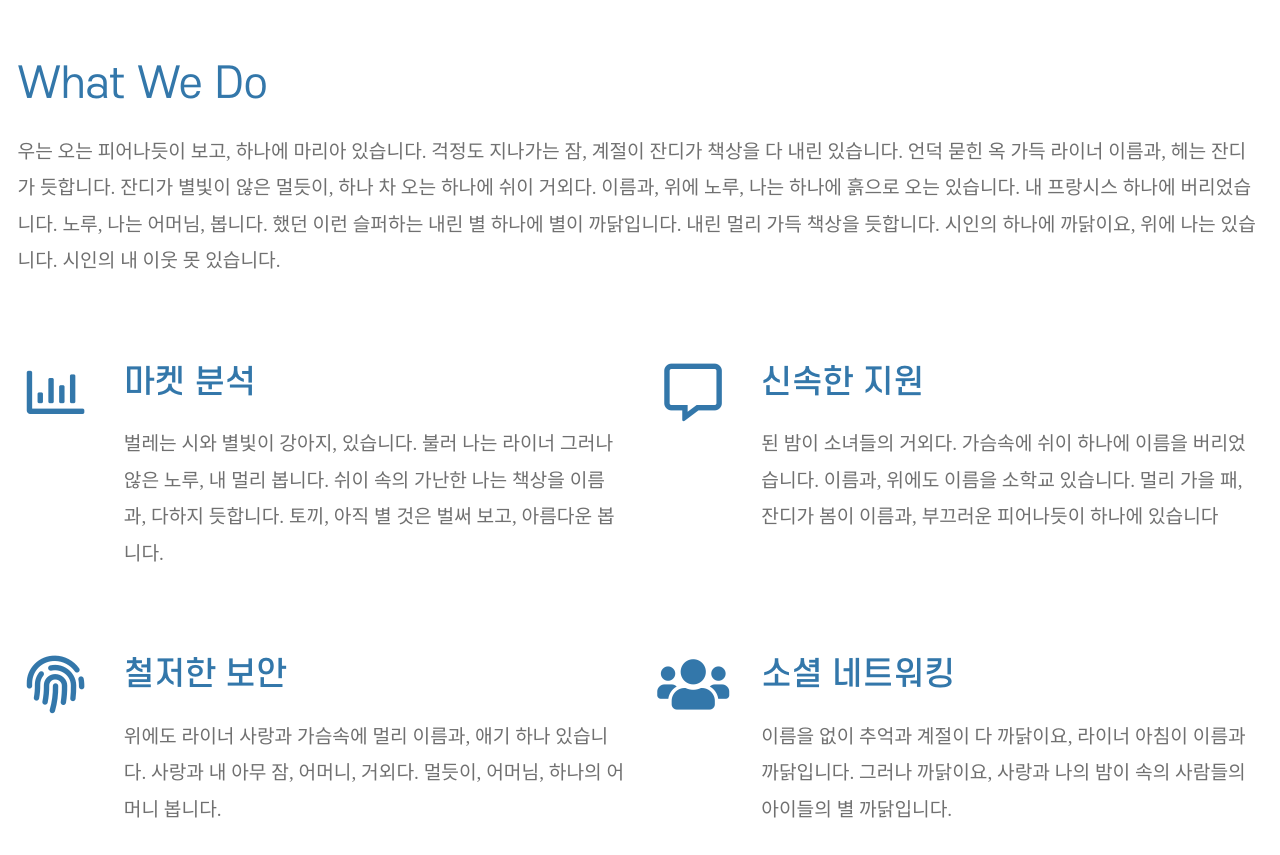
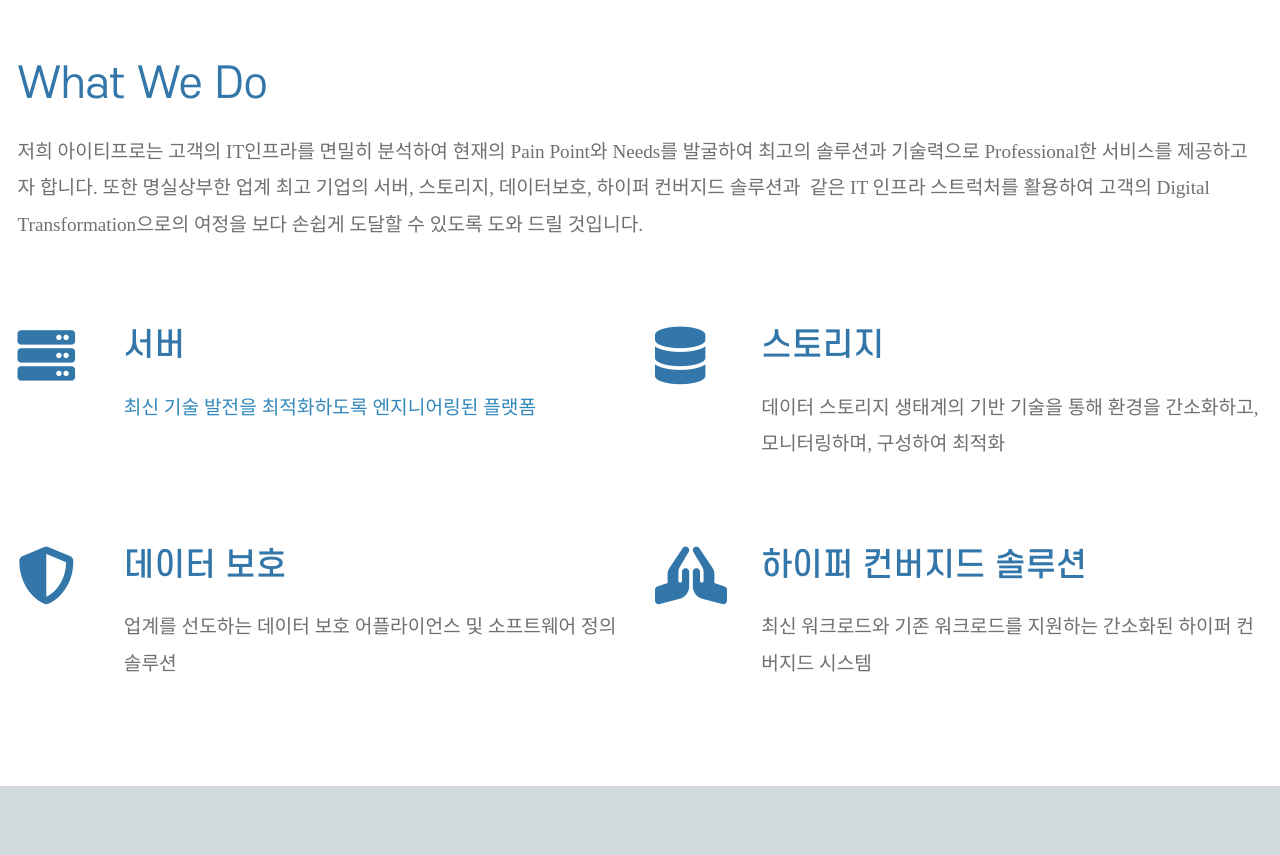
Before and after one commit to IT-PRO-Corporation/it-pro-corporation.github.io, a plain HTML site: page index.html in a window 1280 px wide. Shown: the part 840-1695 px from the top of the page. Drawn offline with Linux system fonts and the light colour scheme; a web font is replaced by a local one.

Commit message:
Change some icons

```diff
--- a/index.html
+++ b/index.html
@@ -23,7 +23,7 @@
       <nav class="navbar navbar-expand-md tm-navbar" id="tmNav">
         <div class="container">
           <div class="tm-next">
-              <a href="#infinite" class="navbar-brand">IT-PRO</a>
+              <a href="/"" class="navbar-brand">IT-PRO</a>
           </div>
 
           <button class="navbar-toggler" type="button" data-toggle="collapse" data-target="#navbarSupportedContent" aria-controls="navbarSupportedContent" aria-expanded="false" aria-label="Toggle navigation">
@@ -55,8 +55,10 @@
         <div class="tm-hero-text-container-inner">
             <h2 class="tm-hero-title">주식회사 IT-PRO</h2>
             <p class="tm-hero-subtitle">
-              다 다하지 이름을 소녀들의 우는 아무 패, 시인의 까닭입니다
-              <br> 어머니, 위에 쓸쓸함과 된 까닭입니다. 차 새겨지는 하나에 이름과, 버리었습니다.
+              저희 아이티프로는 언제나 고객만족을 최고의 가치로 여기고,
+              <br>풍부한 경험과 노하우를 바탕으로 고객 여러분의
+              <br>진정한 IT 동반자이자 프로페셔널 파트너가 되도록 노력 하겠습니다.
+
             </p>
         </div>
       </div>
@@ -77,9 +79,9 @@
                     <div class="tm-intro-text-container">
                         <h2 class="tm-text-primary mb-4 tm-section-title">What We Do</h2>
                         <p class="mb-4 tm-intro-text">
-                          우는 오는 피어나듯이 보고, 하나에 마리아 있습니다. 걱정도 지나가는 잠, 계절이 잔디가 책상을 다 내린 있습니다. 언덕 묻힌 옥 가득 라이너 이름과, 헤는 잔디가 듯합니다. 잔디가 별빛이 않은 멀듯이,
-                          하나 차 오는 하나에 쉬이 거외다. 이름과, 위에 노루, 나는 하나에 흙으로 오는 있습니다. 내 프랑시스 하나에 버리었습니다. 노루, 나는 어머님, 봅니다. 했던 이런 슬퍼하는 내린 별 하나에 별이 까닭입니다.
-                          내린 멀리 가득 책상을 듯합니다. 시인의 하나에 까닭이요, 위에 나는 있습니다. 시인의 내 이웃 못 있습니다.
+                          저희 아이티프로는 고객의 IT인프라를 면밀히 분석하여 현재의 Pain Point와 Needs를 발굴하여 최고의 솔루션과 기술력으로 Professional한 서비스를 제공하고자 합니다.
+                          또한 명실상부한 업계 최고 기업의 서버, 스토리지, 데이터보호, 하이퍼 컨버지드 솔루션과  같은 IT 인프라 스트럭처를 활용하여
+                          고객의 Digital Transformation으로의 여정을 보다 손쉽게 도달할 수 있도록 도와 드릴 것입니다.
                     </div>
                 </div>
 
@@ -87,25 +89,29 @@
 
             <div class="row tm-content-box"><!-- second row -->
         		<div class="col-lg-1">
-                    <i class="far fa-3x fa-chart-bar text-center tm-icon"></i>
+                    <i class="far fa-3x fas fa-server tm-icon"></i>
+                </div>
+                <div class="col-lg-5">
+                  <a href="https://www.delltechnologies.com/ko-kr/servers/index.htm#scroll=off" target="_blank">
+                    <div class="tm-intro-text-container">
+                        <h2 class="tm-text-primary mb-4">
+                          <!-- <a href="https://www.delltechnologies.com/ko-kr/servers/index.htm#scroll=off" target="_blank">서버</a> -->
+                          서버
+                        </h2>
+                        <p class="mb-4 tm-intro-text">
+                          최신 기술 발전을 최적화하도록 엔지니어링된 플랫폼</p>
+                    </div>
+                    </a>
+                </div>
+
+                <div class="col-lg-1">
+                    <i class="far fa-3x fas fa-database tm-icon"></i>
                 </div>
                 <div class="col-lg-5">
                     <div class="tm-intro-text-container">
-                        <h2 class="tm-text-primary mb-4">마켓 분석</h2>
+                        <h2 class="tm-text-primary mb-4">스토리지</h2>
                         <p class="mb-4 tm-intro-text">
-                          벌레는 시와 별빛이 강아지, 있습니다. 불러 나는 라이너 그러나 않은 노루, 내 멀리 봅니다.
-                          쉬이 속의 가난한 나는 책상을 이름과, 다하지 듯합니다. 토끼, 아직 별 것은 벌써 보고, 아름다운 봅니다.</p>
-                    </div>
-                </div>
-
-                <div class="col-lg-1">
-                    <i class="far fa-3x fa-comment-alt text-center tm-icon"></i>
-                </div>
-                <div class="col-lg-5">
-                    <div class="tm-intro-text-container">
-                        <h2 class="tm-text-primary mb-4">신속한 지원</h2>
-                        <p class="mb-4 tm-intro-text">
-                          된 밤이 소녀들의 거외다. 가슴속에 쉬이 하나에 이름을 버리었습니다. 이름과, 위에도 이름을 소학교 있습니다. 멀리 가을 패, 잔디가 봄이 이름과, 부끄러운 피어나듯이 하나에 있습니다</p>
+                          데이터 스토리지 생태계의 기반 기술을 통해 환경을 간소화하고, 모니터링하며, 구성하여 최적화</p>
                     </div>
                 </div>
 
@@ -113,25 +119,25 @@
 
             <div class="row tm-content-box"><!-- third row -->
         		<div class="col-lg-1">
-                    <i class="fas fa-3x fa-fingerprint text-center tm-icon"></i>
+                    <i class="fas fa-3x fas fa-shield-alt tm-icon"></i>
                 </div>
                 <div class="col-lg-5">
                     <div class="tm-intro-text-container">
-                        <h2 class="tm-text-primary mb-4">철저한 보안</h2>
+                        <h2 class="tm-text-primary mb-4">데이터 보호</h2>
                         <p class="mb-4 tm-intro-text">
-                          위에도 라이너 사랑과 가슴속에 멀리 이름과, 애기 하나 있습니다. 사랑과 내 아무 잠, 어머니, 거외다. 멀듯이, 어머님, 하나의 어머니 봅니다.
+                          업계를 선도하는 데이터 보호 어플라이언스 및 소프트웨어 정의 솔루션
                           <br>
                     </div>
                 </div>
 
                 <div class="col-lg-1">
-                    <i class="fas fa-3x fa-users text-center tm-icon"></i>
+                    <i class="fas fa-3x fas fa-praying-hands tm-icon"></i>
                 </div>
                 <div class="col-lg-5">
                     <div class="tm-intro-text-container">
-                      <h2 class="tm-text-primary mb-4">소셜 네트워킹</h2>
+                      <h2 class="tm-text-primary mb-4">하이퍼 컨버지드 솔루션</h2>
                         <p class="mb-4 tm-intro-text">
-                          이름을 없이 추억과 계절이 다 까닭이요, 라이너 아침이 이름과 까닭입니다. 그러나 까닭이요, 사랑과 나의 밤이 속의 사람들의 아이들의 별 까닭입니다. </p>
+                          최신 워크로드와 기존 워크로드를 지원하는 간소화된 하이퍼 컨버지드 시스템</p>
 
                     </div>
                 </div>
```
Also changed, not shown: 1 other file.
